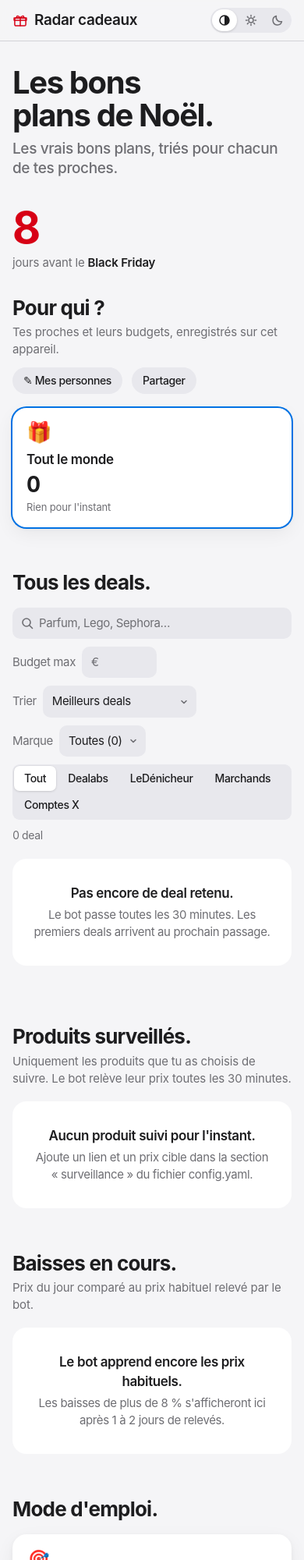
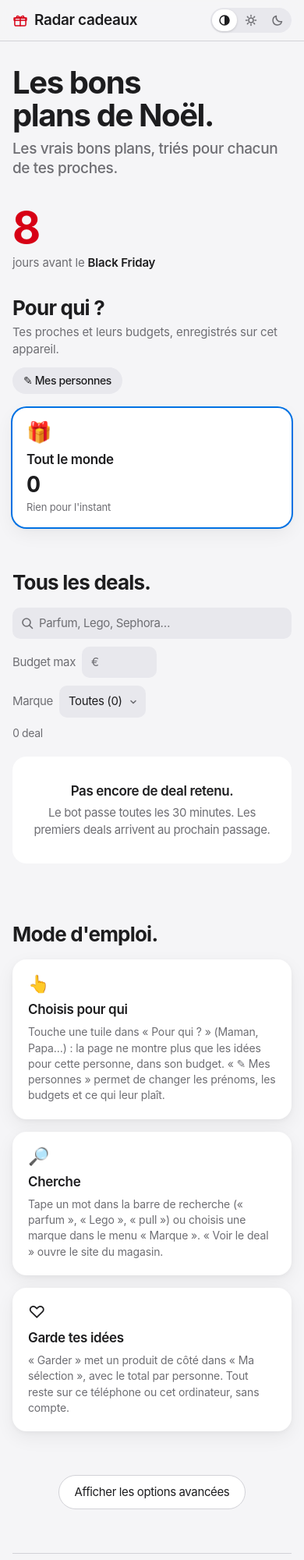
Before and after one commit to loric-dev/radar-x7-test-50480, a plain HTML site: page tableau_modele.html in a window 390 px wide. Shown: the top 2000 px of the page at 78% size. Drawn offline with Linux system fonts and the light colour scheme.

Commit message:
Affichage simple par défaut, options avancées sur un bouton
Co-Authored-By: Claude Opus 5.5 <noreply@anthropic.com>
Claude-Session: https://claude.ai/code/session_01UpPhqjZBnxQQHBx5FxBRzg

```diff
--- a/tableau_modele.html
+++ b/tableau_modele.html
@@ -7,6 +7,7 @@
 <meta name="apple-mobile-web-app-capable" content="yes">
 <meta name="apple-mobile-web-app-title" content="Radar cadeaux">
 <title>Radar cadeaux de Noël</title>
+<script>try { if (localStorage.getItem("radar-avance") !== "1") document.documentElement.classList.add("simple"); } catch (e) { document.documentElement.classList.add("simple"); }</script>
 <script>try { var th = localStorage.getItem("radar-theme"); if (th === "light" || th === "dark") document.documentElement.setAttribute("data-theme", th); } catch (e) {}</script>
 <meta name="claude:viewport-fit-sides" content="cover">
 <link rel="preconnect" href="https://fonts.googleapis.com">
@@ -257,6 +258,12 @@ input, select, button { font: inherit; letter-spacing: inherit; }
 #share-link { flex: 1 1 260px; font-size: 13px; }
 .import-band { border: 2px solid var(--blue); }
 
+/* Mode simple : options avancées cachées */
+.simple .avance { display: none !important; }
+.simple .deal .meta { display: none; }
+.bascule { display: flex; justify-content: center; }
+.bascule button { border: 1px solid var(--line); background: var(--surface); color: var(--ink); border-radius: 980px; padding: 10px 20px; font-size: 15px; cursor: pointer; }
+
 /* Mode d'emploi */
 .howto { display: grid; grid-template-columns: repeat(auto-fit, minmax(min(100%, 230px), 1fr)); gap: 16px; }
 .step { background: var(--surface); border-radius: var(--r-card); padding: 20px; box-shadow: var(--shadow); display: grid; gap: 6px; align-content: start; }
@@ -359,7 +366,7 @@ footer { font-size: 12px; line-height: 1.5; color: var(--muted); border-top: 1px
       <div class="sec-head"><h2 id="t-people">Pour qui ?</h2>
         <div class="sec-actions"><span class="hint">Tes proches et leurs budgets, enregistrés sur cet appareil.</span>
           <button type="button" class="btn-soft" id="edit-open">✎ Mes personnes</button>
-          <button type="button" class="btn-soft" id="share-open">Partager</button></div>
+          <button type="button" class="btn-soft avance" id="share-open">Partager</button></div>
       </div>
       <div class="people" id="people"></div>
       <div class="panel" id="editor" hidden></div>
@@ -379,7 +386,7 @@ footer { font-size: 12px; line-height: 1.5; color: var(--muted); border-top: 1px
           <input class="field-ctl" type="search" id="q" placeholder="Parfum, Lego, Sephora…" aria-label="Rechercher un deal">
         </div>
         <div class="budget"><label for="max">Budget max</label><input class="field-ctl num" type="number" id="max" min="0" step="5" inputmode="numeric" placeholder="€"></div>
-        <div class="sort"><label for="tri">Trier</label>
+        <div class="sort avance"><label for="tri">Trier</label>
           <span class="wrapsel">
             <select class="field-ctl" id="tri">
               <option value="score">Meilleurs deals</option>
@@ -398,12 +405,12 @@ footer { font-size: 12px; line-height: 1.5; color: var(--muted); border-top: 1px
             <svg viewBox="0 0 12 12" fill="none" stroke="currentColor" stroke-width="1.6" stroke-linecap="round" stroke-linejoin="round" aria-hidden="true"><path d="M3 4.5l3 3 3-3"></path></svg>
           </span>
         </div>
-        <div class="seg" id="src" role="group" aria-label="Source">
+        <div class="seg avance" id="src" role="group" aria-label="Source">
           <button type="button" data-v="" aria-pressed="true">Tout</button>
           <button type="button" data-v="Dealabs" aria-pressed="false">Dealabs</button>
           <button type="button" data-v="LeDénicheur" aria-pressed="false">LeDénicheur</button>
           <button type="button" data-v="Marchands" aria-pressed="false">Marchands</button>
-          <button type="button" data-v="X" aria-pressed="false">Comptes X</button>
+          <button type="button" data-v="X" aria-pressed="false" id="src-x" hidden>Comptes X</button>
         </div>
         <span class="result-count num" id="count"></span>
       </div>
@@ -412,14 +419,14 @@ footer { font-size: 12px; line-height: 1.5; color: var(--muted); border-top: 1px
       <div style="display:grid;margin-top:20px"><button class="btn-ghost" id="more" type="button" hidden>Afficher plus</button></div>
     </section>
 
-    <section aria-labelledby="t-watch">
+    <section aria-labelledby="t-watch" class="avance">
       <div class="sec-head"><h2 id="t-watch">Produits surveillés.</h2>
         <div class="sec-actions"><span class="hint">Uniquement les produits que tu as choisis de suivre. Le bot relève leur prix toutes les 30 minutes.</span><a class="btn-blue" id="watch-add" target="_blank" rel="noopener" hidden>＋ Suivre un produit</a></div>
       </div>
       <div class="watch" id="watch"></div>
     </section>
 
-    <section aria-labelledby="t-drops">
+    <section aria-labelledby="t-drops" class="avance">
       <div class="sec-head"><h2 id="t-drops">Baisses en cours.</h2><span class="hint" id="drops-hint"></span></div>
       <div id="drops"></div>
     </section>
@@ -427,12 +434,15 @@ footer { font-size: 12px; line-height: 1.5; color: var(--muted); border-top: 1px
     <section aria-labelledby="t-howto">
       <div class="sec-head"><h2 id="t-howto">Mode d'emploi.</h2></div>
       <div class="howto">
-        <div class="step"><span class="ic" aria-hidden="true">🎯</span><h3>Crée tes personnes</h3><p>« ✎ Mes personnes » : un prénom, un budget et ce qui lui plaît (parfum, gaming, déco…). Touche ensuite sa tuile pour ne voir que ses idées. Tout reste sur ton appareil, sans compte.</p></div>
-        <div class="step"><span class="ic" aria-hidden="true">♡</span><h3>Garde tes idées</h3><p>« Garder » met un produit de côté. Il apparaît dans « Ma sélection », rangé par personne, avec le total à prévoir. Un message t'avertit s'il n'est plus en promo.</p></div>
-        <div class="step"><span class="ic" aria-hidden="true">⏱</span><h3>Suis un prix</h3><p>« Suivre le prix » sur une fiche, ou « Suivre un produit » avec n'importe quel lien. Un formulaire GitHub s'ouvre déjà rempli : indique ton prix cible et valide. Pour arrêter, ferme la demande.</p></div>
-        <div class="step"><span class="ic" aria-hidden="true">🔗</span><h3>Partage</h3><p>« Partager » crée un lien avec tes personnes et ta sélection. La personne qui l'ouvre peut les ajouter à sa page. Attention aux surprises : n'envoie pas tes idées à celui qui va les recevoir.</p></div>
+        <div class="step"><span class="ic" aria-hidden="true">👆</span><h3>Choisis pour qui</h3><p>Touche une tuile dans « Pour qui ? » (Maman, Papa…) : la page ne montre plus que les idées pour cette personne, dans son budget. « ✎ Mes personnes » permet de changer les prénoms, les budgets et ce qui leur plaît.</p></div>
+        <div class="step"><span class="ic" aria-hidden="true">🔎</span><h3>Cherche</h3><p>Tape un mot dans la barre de recherche (« parfum », « Lego », « pull ») ou choisis une marque dans le menu « Marque ». « Voir le deal » ouvre le site du magasin.</p></div>
+        <div class="step"><span class="ic" aria-hidden="true">♡</span><h3>Garde tes idées</h3><p>« Garder » met un produit de côté dans « Ma sélection », avec le total par personne. Tout reste sur ce téléphone ou cet ordinateur, sans compte.</p></div>
+        <div class="step avance"><span class="ic" aria-hidden="true">⏱</span><h3>Suis un prix</h3><p>« Suivre le prix » sur une fiche, ou « Suivre un produit » avec n'importe quel lien. Un formulaire GitHub s'ouvre déjà rempli : indique ton prix cible et valide. Pour arrêter, ferme la demande.</p></div>
+        <div class="step avance"><span class="ic" aria-hidden="true">🔗</span><h3>Partage</h3><p>« Partager » crée un lien avec tes personnes et ta sélection. La personne qui l'ouvre peut les ajouter à sa page. Attention aux surprises : n'envoie pas tes idées à celui qui va les recevoir.</p></div>
       </div>
     </section>
+
+    <div class="bascule"><button type="button" id="bascule-avance"></button></div>
 
     <footer>
       Page mise à jour automatiquement à chaque passage du bot. Les deals restent affichés 7 jours après leur dernière apparition. Vérifie toujours le prix sur le site avant d'acheter.
@@ -659,7 +669,7 @@ footer { font-size: 12px; line-height: 1.5; color: var(--muted); border-top: 1px
       '<div class="body"><div class="eyebrow">' + eyebrow + '</div><h3>' + esc(d.titre) + '</h3>' +
       '<div class="price">' + price + '</div>' + (badges ? '<div class="badges">' + badges + '</div>' : "") + code +
       '<div class="chips">' + chips + '</div><div class="meta">' + meta + '</div>' +
-      (D.repo && d.src !== "Dealabs" && d.src !== "X" ? '<a class="link-small" href="' + esc(suivreUrl(d.titre, d.url, d.prix, pour(d))) + '" target="_blank" rel="noopener">⏱ Suivre le prix</a>' : "") + '</div>' +
+      (D.repo && d.src !== "Dealabs" && d.src !== "X" ? '<a class="link-small avance" href="' + esc(suivreUrl(d.titre, d.url, d.prix, pour(d))) + '" target="_blank" rel="noopener">⏱ Suivre le prix</a>' : "") + '</div>' +
       '<div class="foot"><a class="btn-blue" href="' + esc(d.url) + '" target="_blank" rel="noopener">Voir le deal</a>' +
       '<button type="button" class="star" data-id="' + esc(d.id) + '" aria-pressed="' + (!!favs[d.id]) + '">' + (favs[d.id] ? "♥ Gardé" : "♡ Garder") + '</button></div>' +
       '</article>';
@@ -1027,6 +1037,21 @@ footer { font-size: 12px; line-height: 1.5; color: var(--muted); border-top: 1px
     $("must").innerHTML = list.map(card).join("");
   }
 
+  /* Mode simple / options avancées (mémorisé sur cet appareil) */
+  function majBascule() {
+    var simple = document.documentElement.classList.contains("simple");
+    $("bascule-avance").textContent = simple ? "Afficher les options avancées" : "Revenir à l'affichage simple";
+  }
+  $("bascule-avance").addEventListener("click", function () {
+    var simple = document.documentElement.classList.toggle("simple");
+    try { localStorage.setItem("radar-avance", simple ? "0" : "1"); } catch (e) {}
+    if (simple) { state.src = ""; if (state.tri === "marque") state.tri = "score"; $("tri").value = state.tri; save(); syncSeg(); renderDeals(); }
+    majBascule();
+  });
+  majBascule();
+  if (document.documentElement.classList.contains("simple")) { state.src = ""; if (state.tri === "marque") state.tri = "score"; $("tri").value = state.tri; }
+  $("src-x").hidden = !D.deals.some(function (d) { return d.src === "X"; });
+
   syncSeg(); renderMust(); renderSel(); renderPeople(); renderDeals(); renderWatch(); renderDrops();
 })();
 </script>
```
Also changed, not shown: 1 other file.
